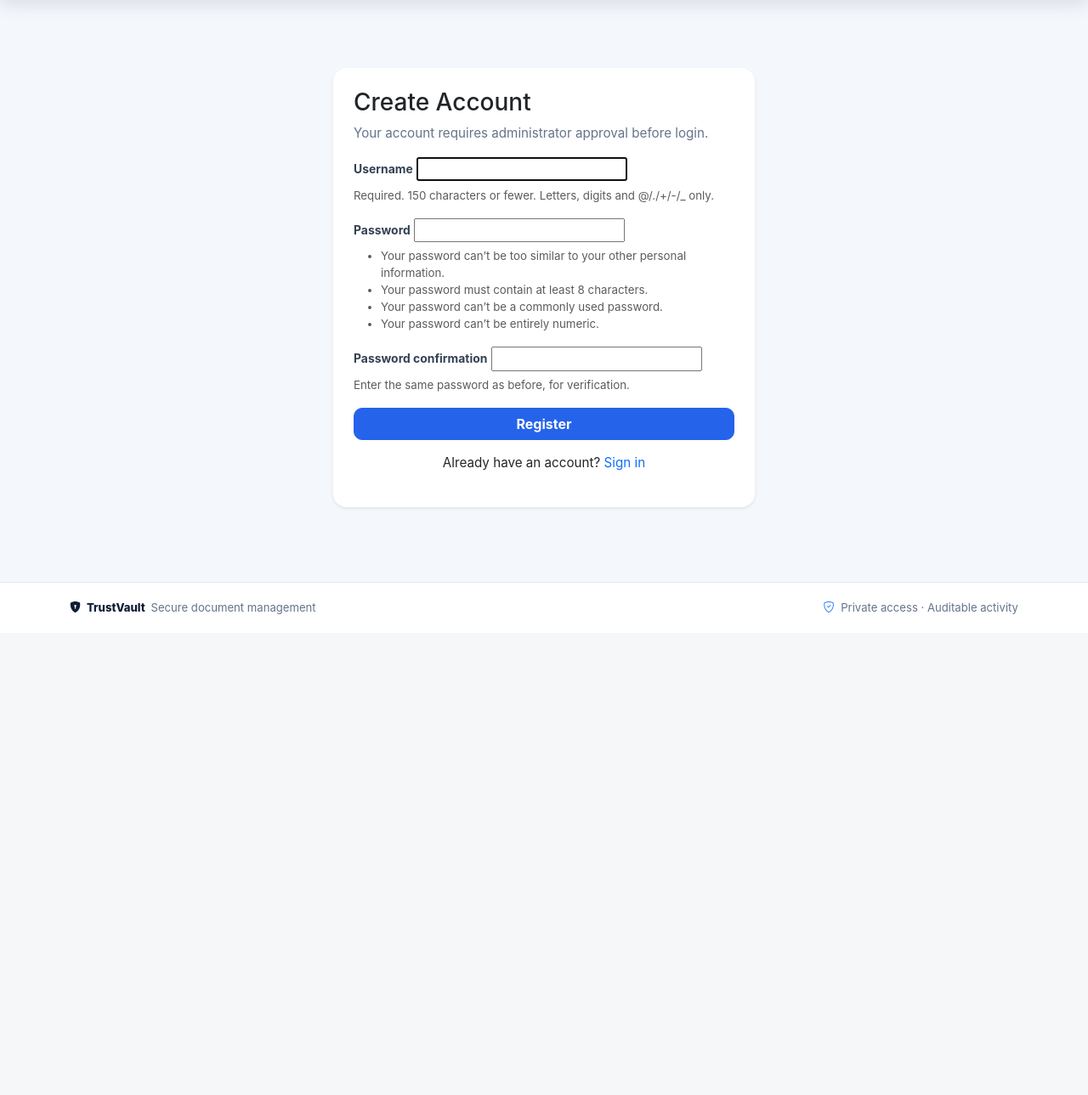
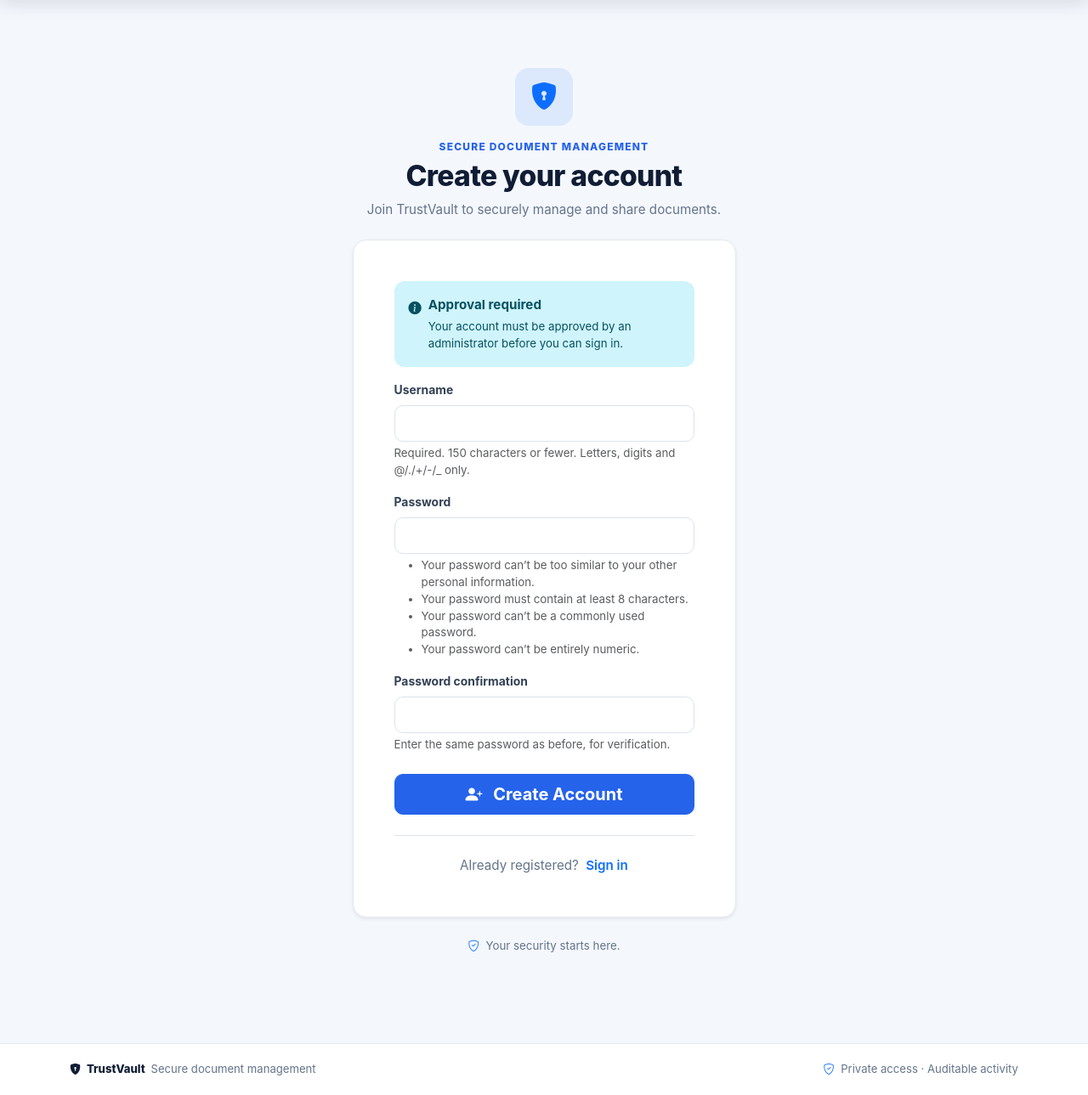
Before and after one commit to Saigireesh1/TrustVault, a Django app: page /accounts/register/ in a window 1280 px wide. Shown: the part 77-1366 px from the top of the page at 85% size. Before the commit the page ends 800 px from the top, so only its background shows below. Run offline with Django 5.2, Linux system fonts and the light colour scheme.

Commit message:
Improve Bootstrap registration page

```diff
--- a/templates/registration/register.html
+++ b/templates/registration/register.html
@@ -1,38 +1,42 @@
 
 {% extends "base.html" %}
 
-{% block title %}Create Account · TrustVault{% endblock %}
+{% block title %}Create Account | TrustVault{% endblock %}
 
 {% block content %}
-<div class="container py-5" style="max-width: 520px;">
-    <div class="card shadow-sm border-0">
-        <div class="card-body p-4">
-            <h1 class="h3">Create Account</h1>
-            <p class="text-muted">
-                Your account requires administrator approval before login.
+<div class="row justify-content-center py-4 py-lg-5">
+    <div class="col-12 col-md-8 col-lg-6 col-xl-5">
+
+        <div class="text-center mb-4">
+            <div class="d-inline-flex align-items-center justify-content-center
+                        rounded-4 bg-primary bg-opacity-10 text-primary mb-3"
+                 style="width: 68px; height: 68px;">
+                <i class="bi bi-shield-lock-fill fs-2"></i>
+            </div>
+
+            <div class="tv-eyebrow">Secure document management</div>
+            <h1 class="tv-page-title">Create your account</h1>
+            <p class="tv-page-description">
+                Join TrustVault to securely manage and share documents.
             </p>
+        </div>
 
-            <form method="post">
+        <div class="card shadow-sm">
+            <div class="card-body p-4 p-md-5">
+
+                <div class="alert alert-info d-flex gap-2 align-items-start">
+                    <i class="bi bi-info-circle-fill mt-1"></i>
+                    <div>
+                        <strong>Approval required</strong>
+                        <div class="small mt-1">
+                            Your account must be approved by an administrator
+                            before you can sign in.
+                        </div>
+                    </div>
+                </div>
+
+                <form method="post" novalidate>
                     {% csrf_token %}
-
-                {% for field in form %}
-                    <div class="mb-3">
-                        <label class="form-label"
-                               for="{{ field.id_for_label }}">
-                            {{ field.label }}
-                        </label>
-
-                        {{ field }}
-
-                        {% if field.help_text %}
-                            <div class="form-text">{{ field.help_text }}</div>
-                        {% endif %}
-
-                        {% for error in field.errors %}
-                            <div class="text-danger small">{{ error }}</div>
-                        {% endfor %}
-                    </div>
-                {% endfor %}
 
                     {% if form.non_field_errors %}
                         <div class="alert alert-danger">
@@ -40,16 +44,70 @@
                         </div>
                     {% endif %}
 
-                <button type="submit" class="btn btn-primary w-100">
-                    Register
+                    {% for field in form %}
+                        <div class="mb-3">
+                            <label for="{{ field.id_for_label }}"
+                                   class="form-label">
+                                {{ field.label }}
+                            </label>
+
+                            {% if field.field.widget.input_type == "password" %}
+                                <input
+                                    type="password"
+                                    name="{{ field.html_name }}"
+                                    id="{{ field.id_for_label }}"
+                                    class="form-control {% if field.errors %}is-invalid{% endif %}"
+                                    {% if field.field.required %}required{% endif %}
+                                    autocomplete="new-password"
+                                >
+                            {% else %}
+                                <input
+                                    type="{{ field.field.widget.input_type|default:'text' }}"
+                                    name="{{ field.html_name }}"
+                                    id="{{ field.id_for_label }}"
+                                    class="form-control {% if field.errors %}is-invalid{% endif %}"
+                                    value="{{ field.value|default_if_none:'' }}"
+                                    {% if field.field.required %}required{% endif %}
+                                >
+                            {% endif %}
+
+                            {% if field.help_text %}
+                                <div class="form-text">
+                                    {{ field.help_text|safe }}
+                                </div>
+                            {% endif %}
+
+                            {% for error in field.errors %}
+                                <div class="invalid-feedback d-block">
+                                    {{ error }}
+                                </div>
+                            {% endfor %}
+                        </div>
+                    {% endfor %}
+
+                    <button type="submit"
+                            class="btn btn-primary btn-lg w-100 mt-2">
+                        <i class="bi bi-person-plus-fill me-2"></i>
+                        Create Account
                     </button>
                 </form>
 
-            <p class="mt-3 text-center">
-                Already have an account?
-                <a href="{% url 'login' %}">Sign in</a>
+                <div class="text-center border-top mt-4 pt-4">
+                    <span class="text-muted">Already registered?</span>
+                    <a href="{% url 'login' %}"
+                       class="fw-semibold ms-1">
+                        Sign in
+                    </a>
+                </div>
+
+            </div>
+        </div>
+
+        <p class="text-center text-muted small mt-4">
+            <i class="bi bi-shield-check text-primary me-1"></i>
+            Your security starts here.
         </p>
-        </div>
+
     </div>
 </div>
 {% endblock %}
```
Lines whose indentation alone changed are shown as unchanged.
